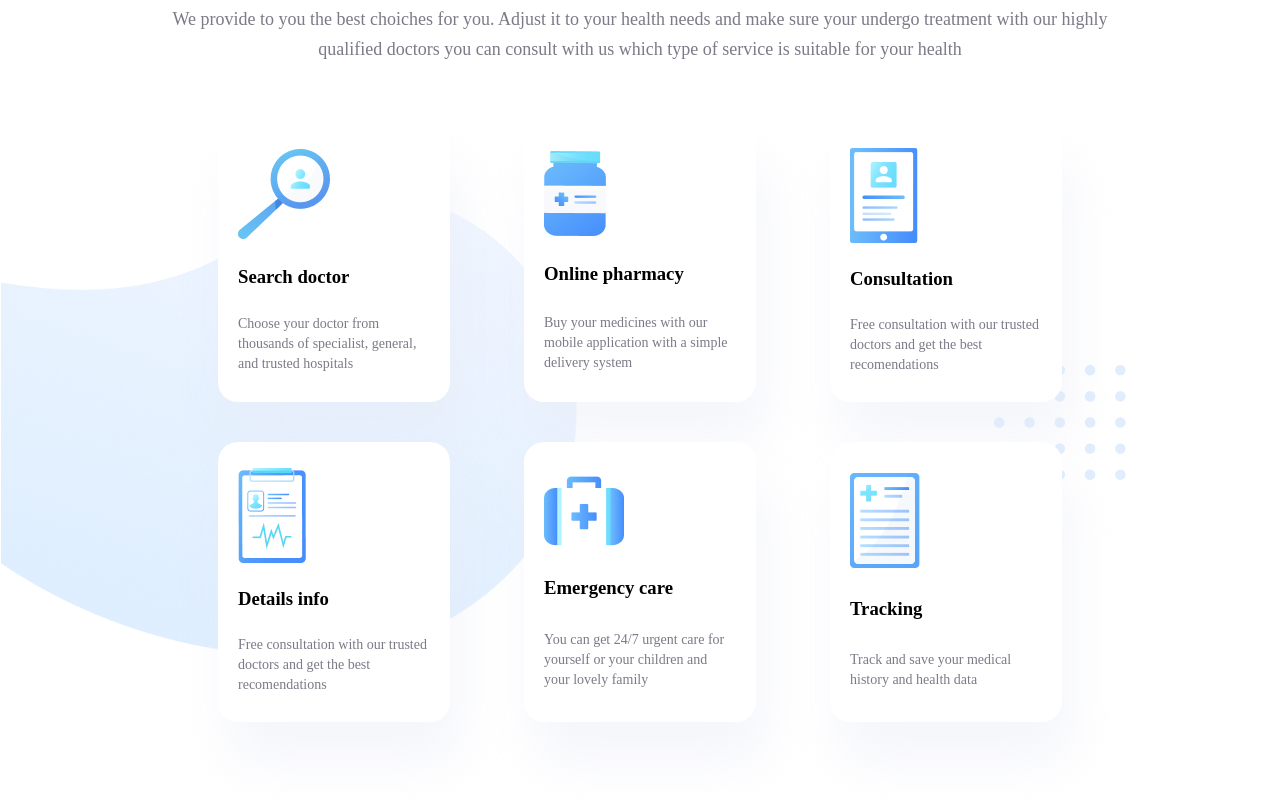
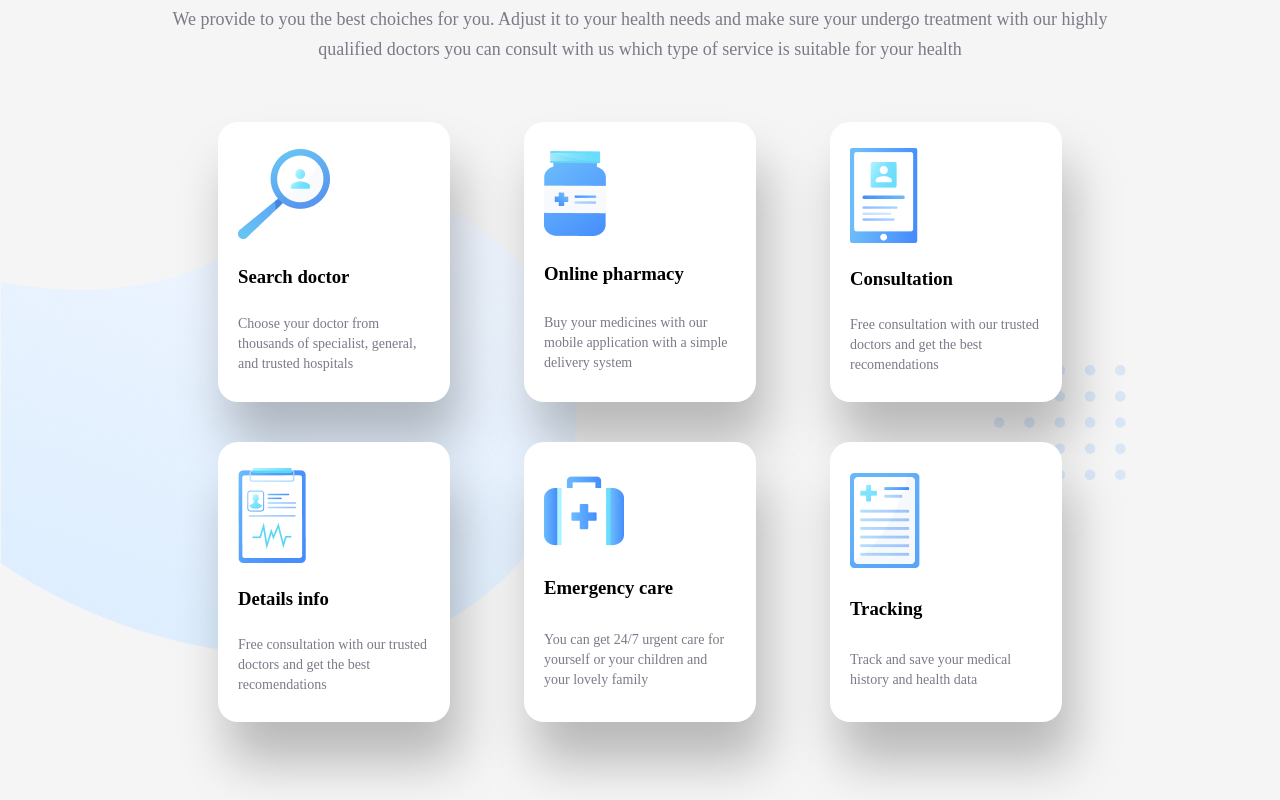
Before and after one commit to JatinBisht2308/Small-Projects, a React (Create React App) app: page / in a window 1280 px wide. Shown: the part 980-1780 px from the top of the page. Built offline with nearby package versions, Linux system fonts and the light colour scheme; a web font is replaced by a local one.

Commit message:
:fire: added the dark/light mode feature in the body

```diff
--- a/public/index.html
+++ b/public/index.html
@@ -28,7 +28,7 @@
   <title>Trafalgar Jatin</title>
 </head>
 
-<body>
+<body class="light-mode">
   <noscript>You need to enable JavaScript to run this app.</noscript>
   <div id="root"></div>
   <!--
--- a/src/App.css
+++ b/src/App.css
@@ -31,6 +31,19 @@
 .App-link {
   color: #61dafb;
 }
+.dark-mode{
+  --background-color:#21262D;
+  --bold-text-color: #FFFFFF;
+  --normal-text-color: #7D7987;
+  --card-bg-color: #3E424E;
+}
+.light-mode{
+  --background-color:#F5F5F5;
+  --bold-text-color: #000000;
+  --normal-text-color: #7D7987;
+  --card-bg-color: #ffffff;
+}
+
 
 @keyframes App-logo-spin {
   from {
--- a/src/components/articles/article.css
+++ b/src/components/articles/article.css
@@ -34,8 +34,7 @@
 .ArticleCard {
   display: flex;
   flex-direction: column;
-  /* justify-content: center; */
-  box-shadow: 10px 40px 50px rgba(229, 233, 246, 0.4);
+  box-shadow: 10px 40px 50px rgba(0, 0, 0, 0.25);
   border-radius: 20px;
   background: white;
   width: 30%;
--- a/src/components/navbar/Navbar.jsx
+++ b/src/components/navbar/Navbar.jsx
@@ -7,10 +7,13 @@ const Navbar = () => {
   const [mode,setMode] = useState(darkMode);
   const changeMode = () =>{
     if(mode === darkMode){
+      document.body.className = "dark-mode";
       setMode(lightMode);
     }else{
+      document.body.className = "light-mode";
       setMode(darkMode);
     }
+
   }
   return (
     <div className="nav">
--- a/src/components/services/services.css
+++ b/src/components/services/services.css
@@ -54,7 +54,7 @@
   height: 30vh;
   padding: 20px;
   background: #ffffff;
-  box-shadow: 10px 40px 50px rgba(229, 233, 246, 0.4);
+  box-shadow: 10px 40px 50px rgba(0, 0, 0, 0.25);
   border-radius: 20px;
 }
 .serviceCard > small {
--- a/src/index.css
+++ b/src/index.css
@@ -6,7 +6,7 @@ body {
   -webkit-font-smoothing: antialiased;
   -moz-osx-font-smoothing: grayscale;
   font-family: 'Muli';
-
+  background-color: var(--background-color);
 }
 
 code {
```
